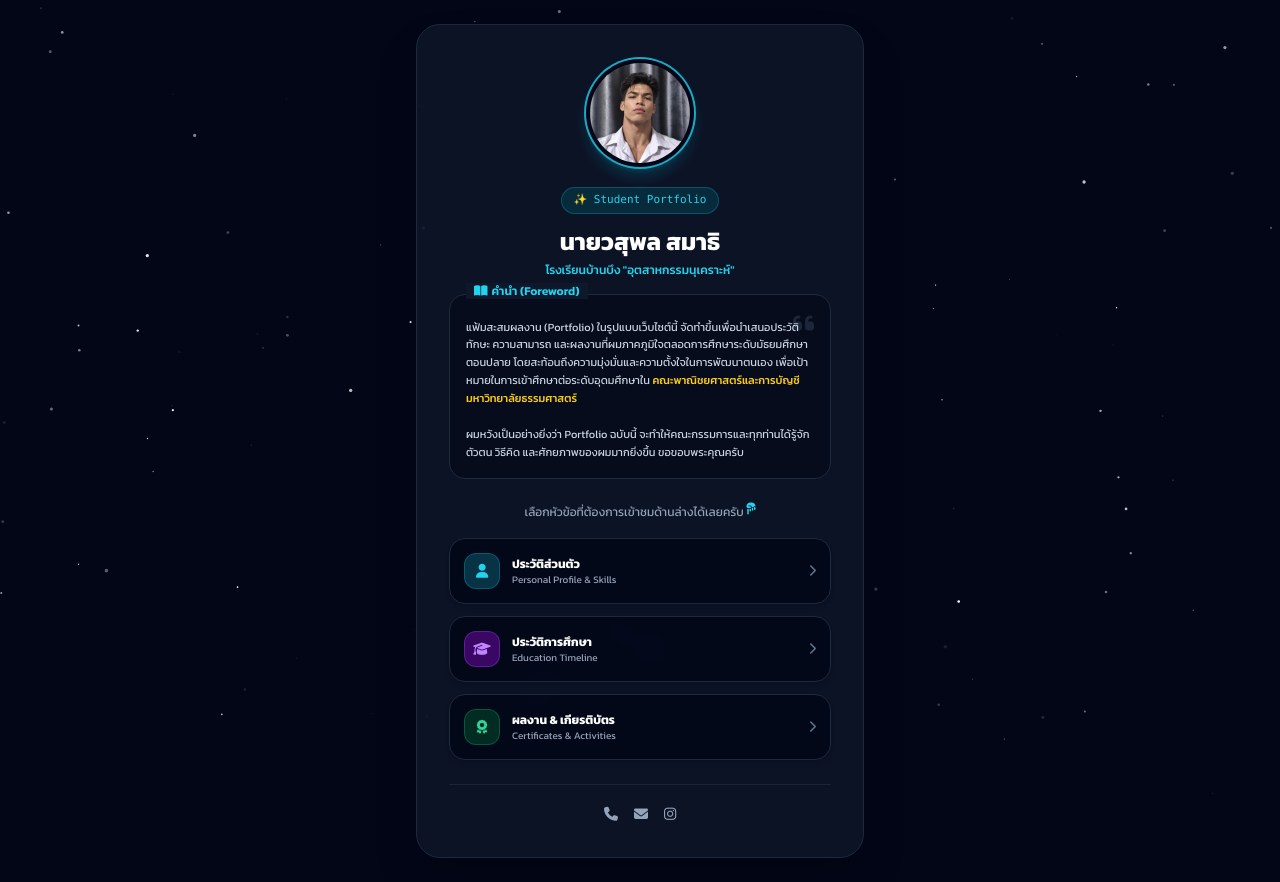
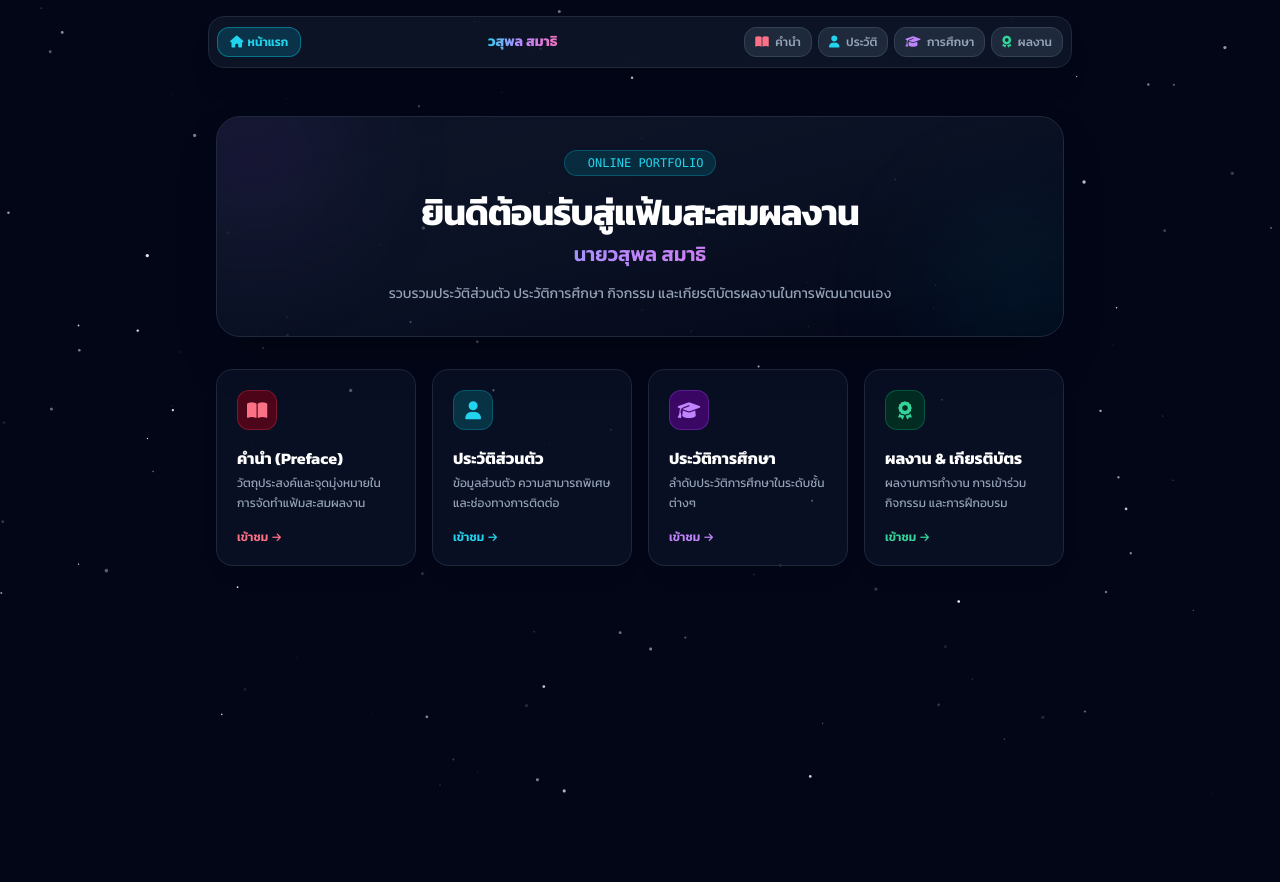
Before and after one commit to s34869/s34869.github.io, a plain HTML site: page index.html in a window 1280 px wide. After the commit the page ends 816 px from the top, so only its background shows below. Drawn offline with nearby package versions, Linux system fonts and the light colour scheme.

Commit message:
Update index.html

```diff
--- a/index.html
+++ b/index.html
@@ -9,7 +9,6 @@
     <link href="https://fonts.googleapis.com/css2?family=Kanit:wght@300;400;500;600;700&display=swap" rel="stylesheet">
     <style>
         body { font-family: 'Kanit', sans-serif; }
-
         @keyframes rocketFly {
             0%, 100% { transform: translateY(0px) rotate(-45deg); }
             50% { transform: translateY(-15px) rotate(-45deg); }
@@ -20,138 +19,154 @@
         }
         .animate-rocket { animation: rocketFly 1.2s ease-in-out infinite; }
         .animate-flame { animation: flamePulse 0.4s ease-in-out infinite; }
-
         @keyframes pageEnter {
-            from {
-                opacity: 0;
-                transform: translateY(25px) scale(0.98);
-                filter: blur(6px);
-            }
-            to {
-                opacity: 1;
-                transform: translateY(0) scale(1);
-                filter: blur(0);
-            }
+            from { opacity: 0; transform: translateY(25px) scale(0.98); filter: blur(6px); }
+            to { opacity: 1; transform: translateY(0) scale(1); filter: blur(0); }
         }
-        .page-enter {
-            animation: pageEnter 0.8s cubic-bezier(0.16, 1, 0.3, 1) forwards;
-        }
+        .page-enter { animation: pageEnter 0.8s cubic-bezier(0.16, 1, 0.3, 1) forwards; }
     </style>
 </head>
-<body class="bg-slate-950 text-slate-100 min-h-screen flex items-center justify-center p-4 md:p-6 relative overflow-x-hidden">
+<body class="bg-slate-950 text-slate-100 min-h-screen relative overflow-x-hidden">
 
-    <!-- Canvas พื้นหลังดาวตก (Shooting Stars Canvas Engine) -->
-    <canvas id="shootingStarsCanvas" class="fixed inset-0 pointer-events-none z-0"></canvas>
-
-    <!-- Preloader จรวด -->
+    <!-- Preloader -->
     <div id="preloader" class="fixed inset-0 z-[9999] bg-slate-950 flex flex-col items-center justify-center transition-opacity duration-500">
         <div class="relative flex flex-col items-center justify-center">
             <div class="animate-rocket text-5xl text-cyan-400 drop-shadow-[0_0_15px_rgba(34,211,238,0.6)]">
                 <i class="fa-solid fa-rocket"></i>
             </div>
-            <div class="animate-flame w-4 h-6 bg-gradient-to-b from-orange-500 to-yellow-300 rounded-full blur-sm -mt-1 transform rotate-180 shadow-[0_0_12px_#f97316]"></div>
+            <div class="animate-flame w-4 h-6 bg-gradient-to-b from-cyan-500 to-blue-400 rounded-full blur-sm -mt-1 transform rotate-180 shadow-[0_0_12px_#38bdf8]"></div>
         </div>
-        <p class="text-xs font-mono text-cyan-400 tracking-[0.3em] mt-6 animate-pulse">LAUNCHING...</p>
+        <p class="text-xs font-mono text-cyan-400 tracking-[0.3em] mt-6 animate-pulse">WELCOME TO PORTFOLIO...</p>
     </div>
 
-    <!-- Main Profile Card Container -->
-    <main class="max-w-md w-full bg-slate-900/80 border border-slate-800 rounded-3xl p-6 md:p-8 text-center shadow-2xl backdrop-blur-md page-enter relative z-10">
+    <!-- Canvas ดาวตก -->
+    <canvas id="shootingStarsCanvas" class="fixed inset-0 pointer-events-none z-0"></canvas>
 
-        <!-- Profile Image -->
-        <div class="w-28 h-28 mx-auto mb-4 rounded-full border-2 border-cyan-400/80 p-1 overflow-hidden shadow-lg shadow-cyan-500/20 bg-slate-950 relative group">
-            <img src="file_00000000aeb0820b96665629df534e91.jpg" alt="วสุพล สมาธิ" class="w-full h-full object-cover rounded-full group-hover:scale-105 transition duration-300">
-        </div>
+    <div class="relative z-10 page-enter">
+        <!-- Navigation Menu -->
+        <nav class="sticky top-4 z-50 max-w-4xl mx-auto px-4 my-4">
+            <div class="bg-slate-900/80 backdrop-blur-md border border-slate-800 p-2 rounded-2xl shadow-xl flex justify-between items-center gap-2">
+                <a href="index.html" class="px-3 py-1.5 rounded-xl text-xs font-semibold bg-cyan-500/20 text-cyan-400 border border-cyan-500/50 flex items-center gap-1 shrink-0">
+                    <i class="fa-solid fa-house text-cyan-400"></i> หน้าแรก
+                </a>
 
-        <!-- Name & Title -->
-        <span class="inline-block px-3 py-1 bg-cyan-950/80 border border-cyan-500/30 rounded-full text-[11px] font-mono text-cyan-400 mb-3">
-            ✨ Student Portfolio
-        </span>
-        <h1 class="text-2xl font-bold text-white mb-1">นายวสุพล สมาธิ</h1>
-        <p class="text-xs text-cyan-400 font-medium mb-4">โรงเรียนบ้านบึง "อุตสาหกรรมนุเคราะห์"</p>
+                <span class="font-bold text-xs sm:text-sm bg-gradient-to-r from-cyan-400 via-purple-400 to-pink-400 bg-clip-text text-transparent px-1 hidden sm:inline truncate">
+                    วสุพล สมาธิ
+                </span>
 
-        <!-- Foreword / คำนำ -->
-        <div class="mb-6 bg-slate-950/50 border border-slate-800 p-4 rounded-2xl relative text-left group hover:border-cyan-500/30 transition duration-300">
-            <div class="absolute -top-3 left-4 bg-slate-900 px-2 text-cyan-400 text-xs font-semibold flex items-center gap-1">
-                <i class="fa-solid fa-book-open"></i> คำนำ (Foreword)
+                <div class="flex gap-1 sm:gap-1.5 overflow-x-auto py-0.5">
+                    <a href="preface.html" class="px-2.5 py-1.5 rounded-xl text-[11px] sm:text-xs font-medium bg-slate-800 text-slate-400 hover:text-rose-400 border border-slate-700 hover:border-rose-500/30 transition shrink-0">
+                        <i class="fa-solid fa-book-open text-rose-400 mr-1"></i> คำนำ
+                    </a>
+                    <a href="details.html" class="px-2.5 py-1.5 rounded-xl text-[11px] sm:text-xs font-medium bg-slate-800 text-slate-400 hover:text-cyan-400 border border-slate-700 hover:border-cyan-500/30 transition shrink-0">
+                        <i class="fa-solid fa-user text-cyan-400 mr-1"></i> ประวัติ
+                    </a>
+                    <a href="education.html" class="px-2.5 py-1.5 rounded-xl text-[11px] sm:text-xs font-medium bg-slate-800 text-slate-400 hover:text-purple-400 border border-slate-700 hover:border-purple-500/30 transition shrink-0">
+                        <i class="fa-solid fa-graduation-cap text-purple-400 mr-1"></i> การศึกษา
+                    </a>
+                    <a href="certificates.html" class="px-2.5 py-1.5 rounded-xl text-[11px] sm:text-xs font-medium bg-slate-800 text-slate-400 hover:text-emerald-400 border border-slate-700 hover:border-emerald-500/30 transition shrink-0">
+                        <i class="fa-solid fa-award text-emerald-400 mr-1"></i> ผลงาน
+                    </a>
+                </div>
             </div>
-            <i class="fa-solid fa-quote-left text-slate-700 text-2xl absolute top-3 right-4 opacity-50"></i>
-            <p class="text-[11px] text-slate-300 leading-relaxed mt-2 relative z-10">
-                แฟ้มสะสมผลงาน (Portfolio) ในรูปแบบเว็บไซต์นี้ จัดทำขึ้นเพื่อนำเสนอประวัติ ทักษะ ความสามารถ และผลงานที่ผมภาคภูมิใจตลอดการศึกษาระดับมัธยมศึกษาตอนปลาย
-                โดยสะท้อนถึงความมุ่งมั่นและความตั้งใจในการพัฒนาตนเอง เพื่อเป้าหมายในการเข้าศึกษาต่อระดับอุดมศึกษาใน
-                <span class="text-yellow-400 font-medium">คณะพาณิชยศาสตร์และการบัญชี มหาวิทยาลัยธรรมศาสตร์</span><br><br>
-                ผมหวังเป็นอย่างยิ่งว่า Portfolio ฉบับนี้ จะทำให้คณะกรรมการและทุกท่านได้รู้จักตัวตน วิธีคิด และศักยภาพของผมมากยิ่งขึ้น ขอขอบพระคุณครับ
-            </p>
-        </div>
+        </nav>
 
-        <p class="text-xs text-slate-400 mb-4 leading-relaxed max-w-xs mx-auto">
-            เลือกหัวข้อที่ต้องการเข้าชมด้านล่างได้เลยครับ <i class="fa-solid fa-hand-point-down text-cyan-400 animate-bounce"></i>
-        </p>
+        <!-- Main Content -->
+        <main class="max-w-4xl mx-auto px-6 py-8">
+            <!-- Hero Banner -->
+            <section class="bg-gradient-to-br from-slate-900/90 via-slate-900/70 to-slate-950/90 border border-slate-800 rounded-3xl p-8 text-center relative overflow-hidden backdrop-blur-md shadow-2xl mb-8">
+                <div class="absolute -right-10 -bottom-10 w-40 h-40 bg-cyan-500/10 rounded-full blur-3xl pointer-events-none"></div>
+                <div class="absolute -left-10 -top-10 w-40 h-40 bg-purple-500/10 rounded-full blur-3xl pointer-events-none"></div>
 
-        <!-- Navigation Menu Buttons -->
-        <div class="space-y-3 text-left">
-            <a href="details.html" class="flex items-center justify-between p-3.5 bg-slate-950/80 hover:bg-slate-800/90 border border-slate-800 hover:border-cyan-500/50 rounded-2xl transition group shadow-md">
-                <div class="flex items-center gap-3">
-                    <div class="w-9 h-9 rounded-xl bg-cyan-950 text-cyan-400 border border-cyan-500/30 flex items-center justify-center text-sm group-hover:scale-110 transition">
-                        <i class="fa-solid fa-user"></i>
+                <span class="px-3 py-1 bg-cyan-950/80 border border-cyan-500/30 text-cyan-400 text-xs font-mono rounded-full inline-block mb-4">
+                    <i class="fa-solid fa-sparkles mr-1"></i> ONLINE PORTFOLIO
+                </span>
+
+                <h1 class="text-3xl sm:text-4xl font-extrabold text-white tracking-tight mb-2">
+                    ยินดีต้อนรับสู่แฟ้มสะสมผลงาน
+                </h1>
+                <p class="text-xl font-semibold bg-gradient-to-r from-cyan-400 via-purple-400 to-pink-400 bg-clip-text text-transparent mb-4">
+                    นายวสุพล สมาธิ
+                </p>
+                <p class="text-slate-400 text-xs sm:text-sm max-w-lg mx-auto leading-relaxed">
+                    รวบรวมประวัติส่วนตัว ประวัติการศึกษา กิจกรรม และเกียรติบัตรผลงานในการพัฒนาตนเอง
+                </p>
+            </section>
+
+            <!-- Menu Cards Dashboard -->
+            <div class="grid grid-cols-1 sm:grid-cols-2 lg:grid-cols-4 gap-4">
+
+                <!-- Card 1: คำนำ -->
+                <a href="preface.html" class="group bg-slate-900/60 hover:bg-slate-900/90 border border-slate-800 hover:border-rose-500/50 p-5 rounded-2xl transition duration-300 shadow-lg flex flex-col justify-between">
+                    <div>
+                        <div class="w-10 h-10 rounded-xl bg-rose-950 text-rose-400 border border-rose-500/30 flex items-center justify-center text-lg mb-4 group-hover:scale-110 transition duration-300">
+                            <i class="fa-solid fa-book-open"></i>
+                        </div>
+                        <h2 class="text-base font-bold text-white group-hover:text-rose-400 transition">คำนำ (Preface)</h2>
+                        <p class="text-xs text-slate-400 mt-1 leading-relaxed">วัตถุประสงค์และจุดมุ่งหมายในการจัดทำแฟ้มสะสมผลงาน</p>
                     </div>
+                    <div class="mt-4 text-xs font-semibold text-rose-400 flex items-center gap-1 group-hover:translate-x-1 transition">
+                        เข้าชม <i class="fa-solid fa-arrow-right text-[10px]"></i>
+                    </div>
+                </a>
+
+                <!-- Card 2: ประวัติส่วนตัว -->
+                <a href="details.html" class="group bg-slate-900/60 hover:bg-slate-900/90 border border-slate-800 hover:border-cyan-500/50 p-5 rounded-2xl transition duration-300 shadow-lg flex flex-col justify-between">
                     <div>
-                        <h2 class="text-xs font-bold text-white">ประวัติส่วนตัว</h2>
-                        <p class="text-[10px] text-slate-400">Personal Profile & Skills</p>
+                        <div class="w-10 h-10 rounded-xl bg-cyan-950 text-cyan-400 border border-cyan-500/30 flex items-center justify-center text-lg mb-4 group-hover:scale-110 transition duration-300">
+                            <i class="fa-solid fa-user"></i>
+                        </div>
+                        <h2 class="text-base font-bold text-white group-hover:text-cyan-400 transition">ประวัติส่วนตัว</h2>
+                        <p class="text-xs text-slate-400 mt-1 leading-relaxed">ข้อมูลส่วนตัว ความสามารถพิเศษ และช่องทางการติดต่อ</p>
                     </div>
-                </div>
-                <i class="fa-solid fa-chevron-right text-xs text-slate-500 group-hover:text-cyan-400 group-hover:translate-x-1 transition"></i>
-            </a>
+                    <div class="mt-4 text-xs font-semibold text-cyan-400 flex items-center gap-1 group-hover:translate-x-1 transition">
+                        เข้าชม <i class="fa-solid fa-arrow-right text-[10px]"></i>
+                    </div>
+                </a>
 
-            <a href="education.html" class="flex items-center justify-between p-3.5 bg-slate-950/80 hover:bg-slate-800/90 border border-slate-800 hover:border-purple-500/50 rounded-2xl transition group shadow-md">
-                <div class="flex items-center gap-3">
-                    <div class="w-9 h-9 rounded-xl bg-purple-950 text-purple-400 border border-purple-500/30 flex items-center justify-center text-sm group-hover:scale-110 transition">
-                        <i class="fa-solid fa-graduation-cap"></i>
+                <!-- Card 3: การศึกษา -->
+                <a href="education.html" class="group bg-slate-900/60 hover:bg-slate-900/90 border border-slate-800 hover:border-purple-500/50 p-5 rounded-2xl transition duration-300 shadow-lg flex flex-col justify-between">
+                    <div>
+                        <div class="w-10 h-10 rounded-xl bg-purple-950 text-purple-400 border border-purple-500/30 flex items-center justify-center text-lg mb-4 group-hover:scale-110 transition duration-300">
+                            <i class="fa-solid fa-graduation-cap"></i>
+                        </div>
+                        <h2 class="text-base font-bold text-white group-hover:text-purple-400 transition">ประวัติการศึกษา</h2>
+                        <p class="text-xs text-slate-400 mt-1 leading-relaxed">ลำดับประวัติการศึกษาในระดับชั้นต่างๆ</p>
                     </div>
+                    <div class="mt-4 text-xs font-semibold text-purple-400 flex items-center gap-1 group-hover:translate-x-1 transition">
+                        เข้าชม <i class="fa-solid fa-arrow-right text-[10px]"></i>
+                    </div>
+                </a>
+
+                <!-- Card 4: ผลงาน -->
+                <a href="certificates.html" class="group bg-slate-900/60 hover:bg-slate-900/90 border border-slate-800 hover:border-emerald-500/50 p-5 rounded-2xl transition duration-300 shadow-lg flex flex-col justify-between">
                     <div>
-                        <h2 class="text-xs font-bold text-white">ประวัติการศึกษา</h2>
-                        <p class="text-[10px] text-slate-400">Education Timeline</p>
+                        <div class="w-10 h-10 rounded-xl bg-emerald-950 text-emerald-400 border border-emerald-500/30 flex items-center justify-center text-lg mb-4 group-hover:scale-110 transition duration-300">
+                            <i class="fa-solid fa-award"></i>
+                        </div>
+                        <h2 class="text-base font-bold text-white group-hover:text-emerald-400 transition">ผลงาน & เกียรติบัตร</h2>
+                        <p class="text-xs text-slate-400 mt-1 leading-relaxed">ผลงานการทำงาน การเข้าร่วมกิจกรรม และการฝึกอบรม</p>
                     </div>
-                </div>
-                <i class="fa-solid fa-chevron-right text-xs text-slate-500 group-hover:text-purple-400 group-hover:translate-x-1 transition"></i>
-            </a>
+                    <div class="mt-4 text-xs font-semibold text-emerald-400 flex items-center gap-1 group-hover:translate-x-1 transition">
+                        เข้าชม <i class="fa-solid fa-arrow-right text-[10px]"></i>
+                    </div>
+                </a>
 
-            <a href="certificates.html" class="flex items-center justify-between p-3.5 bg-slate-950/80 hover:bg-slate-800/90 border border-slate-800 hover:border-emerald-500/50 rounded-2xl transition group shadow-md">
-                <div class="flex items-center gap-3">
-                    <div class="w-9 h-9 rounded-xl bg-emerald-950 text-emerald-400 border border-emerald-500/30 flex items-center justify-center text-sm group-hover:scale-110 transition">
-                        <i class="fa-solid fa-award"></i>
-                    </div>
-                    <div>
-                        <h2 class="text-xs font-bold text-white">ผลงาน & เกียรติบัตร</h2>
-                        <p class="text-[10px] text-slate-400">Certificates & Activities</p>
-                    </div>
-                </div>
-                <i class="fa-solid fa-chevron-right text-xs text-slate-500 group-hover:text-emerald-400 group-hover:translate-x-1 transition"></i>
-            </a>
-        </div>
+            </div>
+        </main>
+    </div>
 
-        <!-- Social Icons Footer -->
-        <div class="mt-6 pt-5 border-t border-slate-800/80 flex justify-center gap-4 text-slate-400 text-sm">
-            <a href="tel:0919347835" class="hover:text-cyan-400 transition"><i class="fa-solid fa-phone"></i></a>
-            <a href="mailto:wasuponicesamati@gmail.com" class="hover:text-cyan-400 transition"><i class="fa-solid fa-envelope"></i></a>
-            <a href="https://instagram.com/icw3s" target="_blank" rel="noopener noreferrer" class="hover:text-pink-400 transition"><i class="fa-brands fa-instagram"></i></a>
-        </div>
-    </main>
-
-    <!-- Scripts Section -->
     <script>
-        // 1. Preloader Handler
         window.addEventListener('load', () => {
             const preloader = document.getElementById('preloader');
             setTimeout(() => {
                 preloader.classList.add('opacity-0', 'pointer-events-none');
                 setTimeout(() => preloader.style.display = 'none', 500);
-            }, 1200);
+            }, 800);
         });
 
-        // 2. Shooting Stars Canvas Animation Engine
         const canvas = document.getElementById('shootingStarsCanvas');
         const ctx = canvas.getContext('2d');
-
         let width = canvas.width = window.innerWidth;
         let height = canvas.height = window.innerHeight;
 
@@ -160,44 +175,20 @@
             height = canvas.height = window.innerHeight;
         });
 
-        // Background Static Twinkling Stars
         const stars = [];
-        const starCount = 120;
-        for (let i = 0; i < starCount; i++) {
-            stars.push({
-                x: Math.random() * width,
-                y: Math.random() * height,
-                size: Math.random() * 1.5 + 0.3,
-                alpha: Math.random(),
-                speed: Math.random() * 0.015 + 0.005
-            });
+        for (let i = 0; i < 120; i++) {
+            stars.push({ x: Math.random() * width, y: Math.random() * height, size: Math.random() * 1.5 + 0.3, alpha: Math.random(), speed: Math.random() * 0.015 + 0.005 });
         }
 
-        // Shooting Stars Array
         const shootingStars = [];
-
         function createShootingStar() {
-            shootingStars.push({
-                x: Math.random() * width * 1.2 - width * 0.2,
-                y: Math.random() * height * 0.4,
-                length: Math.random() * 90 + 60,
-                speed: Math.random() * 9 + 6,
-                size: Math.random() * 1.5 + 1,
-                angle: 45 * Math.PI / 180,
-                alpha: 1
-            });
+            shootingStars.push({ x: Math.random() * width * 1.2 - width * 0.2, y: Math.random() * height * 0.4, length: Math.random() * 90 + 60, speed: Math.random() * 9 + 6, size: Math.random() * 1.5 + 1, angle: 45 * Math.PI / 180, alpha: 1 });
         }
 
-        setInterval(() => {
-            if (shootingStars.length < 3 && Math.random() < 0.75) {
-                createShootingStar();
-            }
-        }, 1200);
+        setInterval(() => { if (shootingStars.length < 3 && Math.random() < 0.75) createShootingStar(); }, 1200);
 
         function animate() {
             ctx.clearRect(0, 0, width, height);
-
-            // Draw Background Twinkling Stars
             stars.forEach(star => {
                 star.alpha += star.speed;
                 if (star.alpha > 1 || star.alpha < 0) star.speed = -star.speed;
@@ -207,18 +198,14 @@
                 ctx.fill();
             });
 
-            // Draw & Update Shooting Stars
             for (let i = shootingStars.length - 1; i >= 0; i--) {
                 const star = shootingStars[i];
-
                 const tailX = star.x - Math.cos(star.angle) * star.length;
                 const tailY = star.y - Math.sin(star.angle) * star.length;
-
                 const gradient = ctx.createLinearGradient(star.x, star.y, tailX, tailY);
-                gradient.addColorStop(0, `rgba(56, 189, 248, ${star.alpha})`); // Cyan
-                gradient.addColorStop(0.4, `rgba(168, 85, 247, ${star.alpha * 0.6})`); // Purple
+                gradient.addColorStop(0, `rgba(56, 189, 248, ${star.alpha})`);
+                gradient.addColorStop(0.4, `rgba(168, 85, 247, ${star.alpha * 0.6})`);
                 gradient.addColorStop(1, 'rgba(0, 0, 0, 0)');
-
                 ctx.strokeStyle = gradient;
                 ctx.lineWidth = star.size;
                 ctx.lineCap = 'round';
@@ -226,19 +213,13 @@
                 ctx.moveTo(star.x, star.y);
                 ctx.lineTo(tailX, tailY);
                 ctx.stroke();
-
                 star.x += Math.cos(star.angle) * star.speed;
                 star.y += Math.sin(star.angle) * star.speed;
                 star.alpha -= 0.008;
-
-                if (star.alpha <= 0 || star.x > width + 100 || star.y > height + 100) {
-                    shootingStars.splice(i, 1);
-                }
+                if (star.alpha <= 0 || star.x > width + 100 || star.y > height + 100) shootingStars.splice(i, 1);
             }
-
             requestAnimationFrame(animate);
         }
-
         animate();
     </script>
 </body>
```
